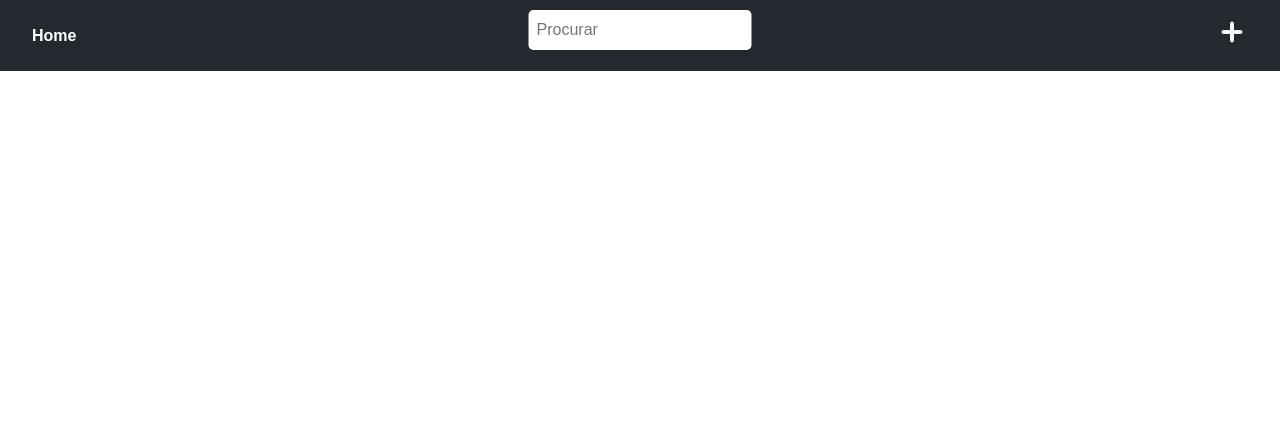
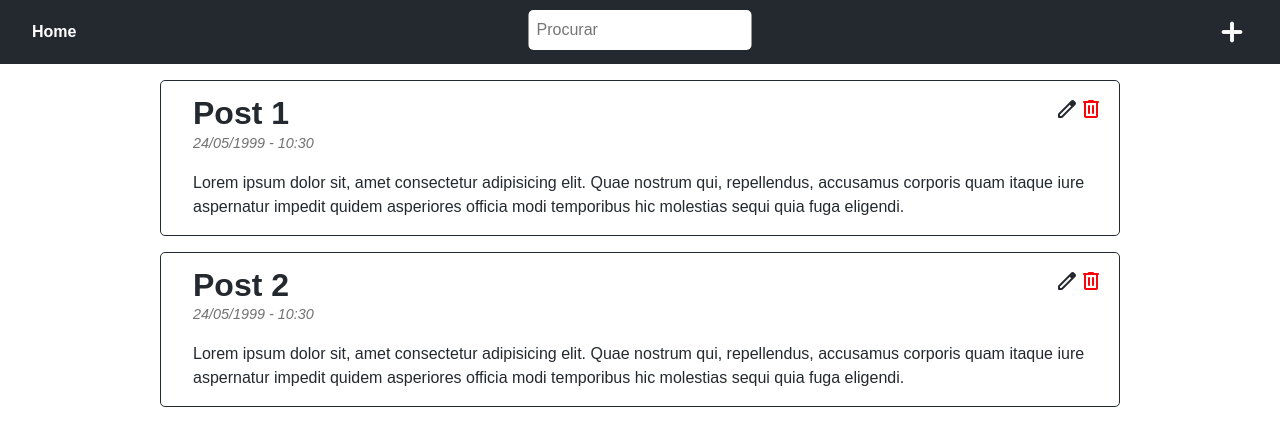
Before and after one commit to Mulleriano/blog, a Vue app: page / in a window 1280 px wide. Shown: the top 446 px of the page. Built offline with nearby package versions, Linux system fonts and the light colour scheme.

Commit message:
Estilo center e posts teste

```diff
--- a/src/App.vue
+++ b/src/App.vue
@@ -6,6 +6,18 @@ export default {
   data() {
     return {
       posts: [
+        {
+          title: "Post 1",
+          content:
+            "Lorem ipsum dolor sit, amet consectetur adipisicing elit. Quae nostrum qui, repellendus, accusamus corporis quam itaque iure aspernatur impedit quidem asperiores officia modi temporibus hic molestias sequi quia fuga eligendi.",
+          datetime: "24/05/1999 - 10:30",
+        },
+        {
+          title: "Post 2",
+          content:
+            "Lorem ipsum dolor sit, amet consectetur adipisicing elit. Quae nostrum qui, repellendus, accusamus corporis quam itaque iure aspernatur impedit quidem asperiores officia modi temporibus hic molestias sequi quia fuga eligendi.",
+          datetime: "24/05/1999 - 10:30",
+        },
       ],
       search: "",
     };
@@ -30,7 +42,7 @@ export default {
     <input class="search" v-model="search" placeholder="Procurar" />
     <nav>
       <RouterLink title="Novo Post" to="/create">
-        <span class="material-symbols-rounded fSizeLarge"> add </span>
+        <span class="material-symbols-rounded fSizeLarge center"> add </span>
       </RouterLink>
     </nav>
   </header>
```
